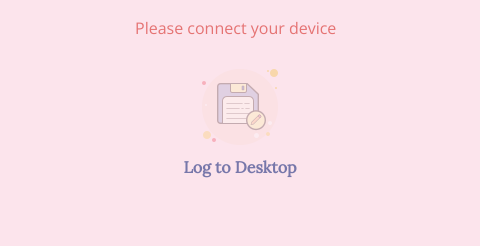
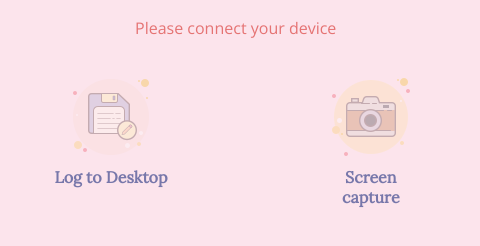
Before and after one commit to Andychochocho/android-test-tool, an Electron app: page index.html in a window 480 px wide. Shown: the part 54-300 px from the top of the page. Drawn offline with nearby package versions, Linux system fonts and the light colour scheme; no server answers.

Commit message:
add device screen capture functionality

```diff
--- a/index.html
+++ b/index.html
@@ -14,10 +14,18 @@
       <div id="device_info"></div>
     </div>
     <br>
-    <div id="save_logs">
-      <img class="image" id="image_icons" src="./images/save_icon.png" alt="Save Icon" draggable="false">
-      <p>Log to Desktop</p>
+
+    <div id="options_container">
+      <div id="save_logs">
+        <img class="image" id="image_icons" src="./images/save_icon.png" alt="Save Icon" draggable="false">
+        <p>Log to Desktop</p>
+      </div>
+      <div id="capture_screen">
+        <img class="image" id="camera_icon" src="./images/camera_icon.png" alt="Camera Icon" draggable="false" width="100px" height="100px">
+        <p>Screen capture</p>
+      </div>
     </div>
-      <script>require('./index.js');</script>
+
+    <script>require('./index.js');</script>
   </body>
 </html>
--- a/index.js
+++ b/index.js
@@ -21,6 +21,7 @@ try {
             client.getProperties(device.id).then(function(properties){
               document.getElementById("device_info").innerHTML = "Device " + properties["ro.product.model"] + " is connected";
               document.getElementById("save_logs").style.pointerEvents = "auto";
+              document.getElementById("capture_screen").style.pointerEvents = "auto";
             }).catch(function(err){
               document.getElementById("device_info").innerHTML = err;
             })}, 500
@@ -29,6 +30,7 @@ try {
         tracker.on('remove', function(device) {
             document.getElementById("device_info").innerHTML = "Device not connected";
             document.getElementById("save_logs").style.pointerEvents = "none";
+            document.getElementById("capture_screen").style.pointerEvents = "none";
         })
         tracker.on('end', function() {
           console.log('Tracking stopped');
@@ -54,7 +56,6 @@ const proc = spawn('adb', ['logcat', '-B'], {
   env: home + "/.android-sdk-macosx/platform-tools/"
 });
 
-var button_click_el = document.getElementById('save_logs');
 var read_me = document.getElementById('readme');
 
 var running = false;
@@ -74,6 +75,8 @@ reader.on('entry', handleNewData => {
 
 });
 
+var button_click_el = document.getElementById('save_logs');
+
 button_click_el.addEventListener('click', function() {
 
   //update logging status
@@ -88,14 +91,21 @@ button_click_el.addEventListener('click', function() {
     running = false;
   }
 
-  // else (document.getElementById('image_icons').src.includes('stop'))
-
   // Make sure we don't leave anything hanging
   process.on('exit', () => {
     proc.kill()
   })
 }, false);
 
+var screen_cap_button = document.getElementById('camera_icon');
+
+screen_cap_button.addEventListener('click', function(){
+  alert('capture screen');
+
+  spawn('sh', ['script.sh', home + "/Desktop/screen.png"]);
+
+});
+
 // hyperlink to readme file on github
 read_me.addEventListener('click', function() {
   shell.openExternal('https://github.com/Andychochocho/android-test-tool/blob/master/README.md')
--- a/styles.css
+++ b/styles.css
@@ -7,11 +7,23 @@
   margin-left: 20px;
 }
 
+#options_container{
+  width: 80%;
+  height: 200px;
+  margin: auto;
+  padding: 10px;
+}
 #save_logs {
   pointer-events: none;
-  height: 20%;
-  margin: auto;
-  width: 25%;
+  float: left;
+  height: 150px;
+  margin-right: 40%;
+}
+#capture_screen {
+  pointer-events: none;
+  margin-left: 60%;
+  height: 150px;
+
 }
 
 #readme:hover{
```
Also changed, not shown: images/camera_icon.png (added), 1 other file.
